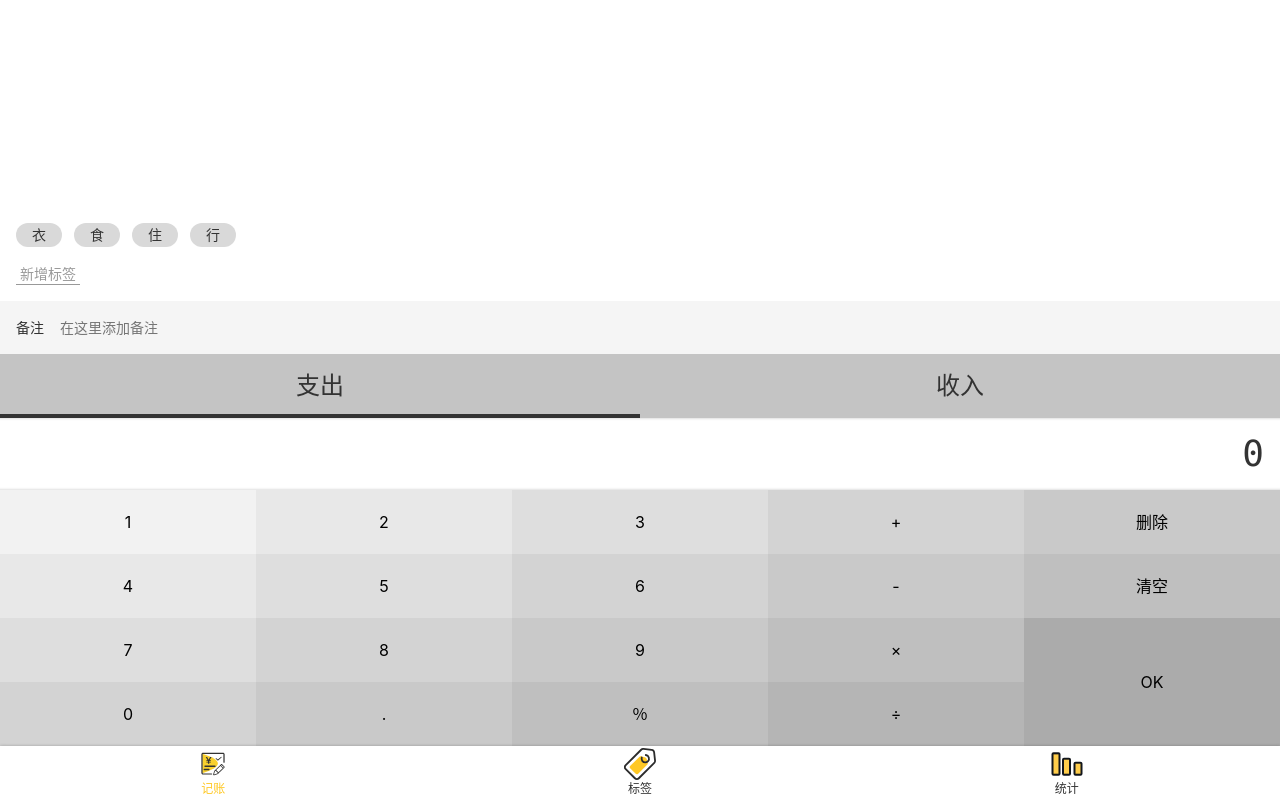
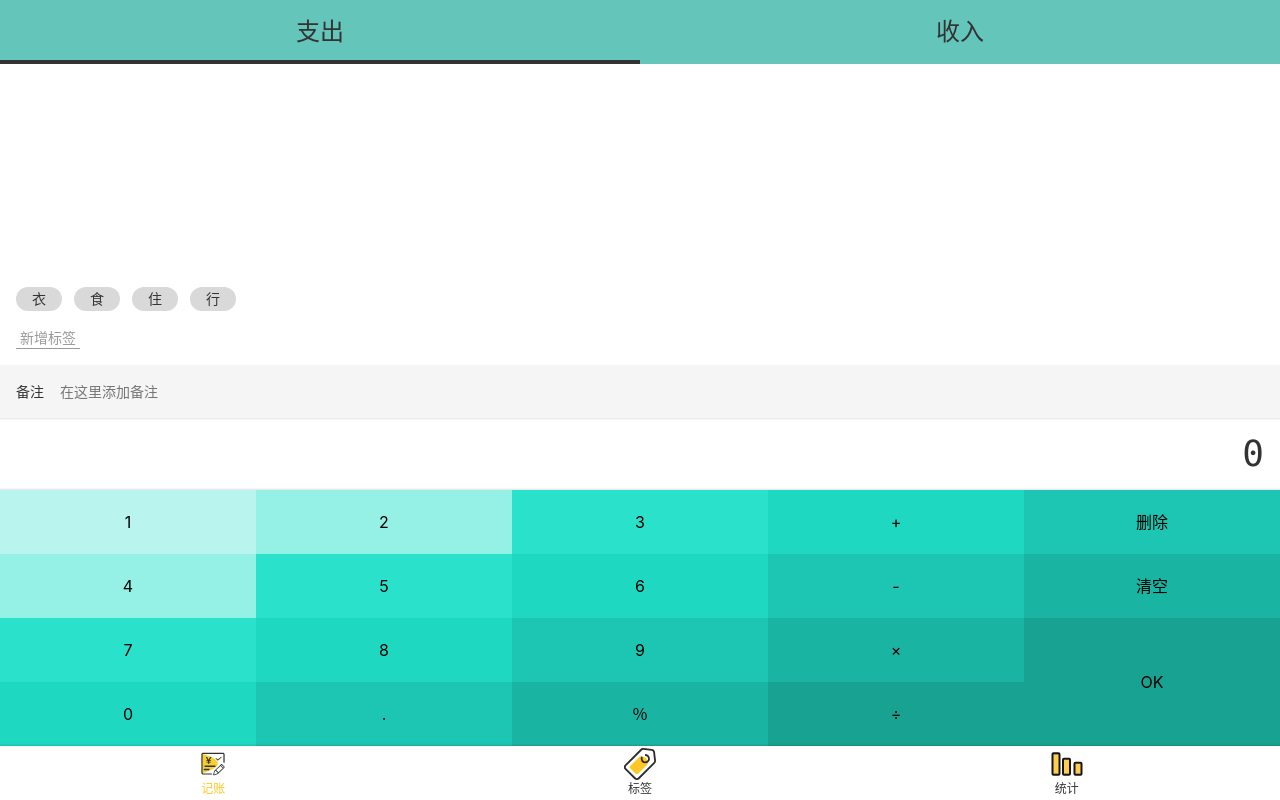
Before and after one commit to Xiaomin-Zhou/QiMei_money, a Vue app: page /#/money in a window 1280 px wide. Built offline with nearby package versions, Linux system fonts and the light colour scheme.

Commit message:
添加 + - 事件，并把record 复制并保存

```diff
--- a/src/components/Money/NumberPad.vue
+++ b/src/components/Money/NumberPad.vue
@@ -5,18 +5,20 @@
             <button @click="inputContent">1</button>
             <button @click="inputContent">2</button>
             <button @click="inputContent">3</button>
-            <button>+</button>
+            <button @click="onAdd">+</button>
             <button @click="remove">删除</button>
             <button @click="inputContent">4</button>
             <button @click="inputContent">5</button>
             <button @click="inputContent">6</button>
-            <button>-</button>
+            <button @click="onSubtract">-</button>
             <button @click="clear">清空</button>
             <button @click="inputContent">7</button>
             <button @click="inputContent">8</button>
             <button @click="inputContent">9</button>
             <button>×</button>
-            <button @click="ok" class="ok">OK</button>
+            <button @click="ok" class="ok">
+              {{ adding || subtracting ? '=' : 'OK' }}
+              </button>
             <button >0</button>
             <button @click="inputContent">.</button>
             <button>％</button>
@@ -28,11 +30,21 @@
 
 <script lang="ts">
  import Vue from "vue";
- import {Component} from "vue-property-decorator";
+ import {Component,Prop,Watch} from "vue-property-decorator";
 
  @Component
  export default class NumberPad extends Vue{
-    output = '0';
+
+  output = '0'
+  adding = false
+  subtracting = false
+  firstOutput = '0'
+  secondOutput = '0'
+  @Watch('output')
+  onOutputChange() {
+    // change
+    this.$emit('update:value', this.output)
+  }
 
     inputContent(event: MouseEvent){
         const button = (event.target as HTMLButtonElement);
@@ -48,8 +60,23 @@
             return;
       }
         if (this.output.indexOf('.') >= 0 && input === '.') {return;}
-      this.output += input;
+      // this.output += input;  从这改
+         // 开启计算模式
+    if (this.adding || this.subtracting) {
+      this.secondOutput = this.secondOutput === '0' ? input : this.secondOutput + input
+      this.output = this.output + input
+      return
     }
+    if (this.output !== '0' && this.output.indexOf('.') >= 0 && input === '.') return
+    if (this.output === '0' && input === '.') {
+      this.output = this.output + input
+    } else if (this.output === '0' && input !== '.') {
+      this.output = input
+    } else {
+      this.output = this.output + input
+    }
+}
+
     remove(){
        if(this.output.length===1){ //快到最后一个，输出0
            this.output = '0'
@@ -57,12 +84,91 @@
            this.output = this.output.slice(0,-1)
        }
     }
-      clear() {
-      this.output = '0';
+    // ok(){
+    //   this.$emit('update:value',this.output);
+    //   this.$emit('submit', this.output)
+    //   this.output = '0';
+    // }
+
+      ok() {
+    if (this.adding) {
+      const totalOutput = parseFloat(this.firstOutput) + parseFloat(this.secondOutput)
+      this.output = totalOutput + ''
+      this.firstOutput = totalOutput + ''
+      this.secondOutput = '0'
+      this.adding = false
+    } else if (this.subtracting) {
+      const totalOutput = parseFloat(this.firstOutput) - parseFloat(this.secondOutput)
+      this.output = totalOutput + ''
+      this.firstOutput = totalOutput + ''
+      this.secondOutput  ='0'
+      this.subtracting = false
+    } else {
+      const formatOutput = parseFloat(parseFloat(this.output).toFixed(2))
+      if (formatOutput < 0) {
+        alert('请输入正确的金额哦！')
+      } else {
+        // 提交
+        this.$emit('submit', formatOutput)
+        this.clear()
+
+      }
     }
-    ok(){
-      this.$emit('update:value',this.output)
+  }
+    clear() {
+    this.adding = false
+    this.subtracting = false
+    this.firstOutput = '0'
+    this.secondOutput = '0'
+    this.output = '0'
+  }
+
+
+
+    onAdd() {
+    if (this.output === '0') return
+    if (this.subtracting) {
+      const total = parseFloat(this.firstOutput) - parseFloat(this.secondOutput)
+      this.output = total + '+'
+      this.firstOutput = total + ''
+      this.secondOutput = '0'
+      this.subtracting = false
+      this.adding = true
+      return
     }
+    if (this.adding) {
+      const total = parseFloat(this.firstOutput) + parseFloat(this.secondOutput)
+      this.output = total + '+'
+      this.firstOutput = total + ''
+      this.secondOutput = '0'
+    } else {
+      this.adding = true
+      this.firstOutput = parseFloat(this.output).toFixed(2)
+      this.output = this.output + '+'
+    }
+  }
+  onSubtract() {
+    if (this.output === '0') return
+    if (this.adding) {
+      const total = parseFloat(this.firstOutput) + parseFloat(this.secondOutput)
+      this.output = total + '-'
+      this.firstOutput = total + ''
+      this.secondOutput = '0'
+      this.adding = false
+      this.subtracting = true
+      return
+    }
+    if (this.subtracting) {
+      const total = parseFloat(this.firstOutput) - parseFloat(this.secondOutput)
+      this.output = total + '-'
+      this.firstOutput = total + ''
+      this.secondOutput = '0'
+    } else {
+      this.subtracting = true
+      this.firstOutput = parseFloat(this.output).toFixed(2)
+      this.output = this.output + '-'
+    }
+  }
  }
 </script>
 
@@ -91,30 +197,30 @@
           float: right;
         }
         // $bg: rgba(215, 255, 36, 0.5);
-        $bg: #f2f2f2;
+        $bg: #b9f5ee;
         &:nth-child(1) {
           background: $bg;
         }
         &:nth-child(2), &:nth-child(6) {
-          background: darken($bg, 4%);
+          background: darken($bg, 8%);
         }
         &:nth-child(3), &:nth-child(7), &:nth-child(11) {
-          background: darken($bg, 4*2%);
+          background: darken($bg, 4*8%);
         }
         &:nth-child(4), &:nth-child(8), &:nth-child(12), &:nth-child(16) {
-          background: darken($bg, 4*3%);
+          background: darken($bg, 4*9%);
         }
         &:nth-child(5), &:nth-child(9), &:nth-child(13), &:nth-child(17) {
-          background: darken($bg, 4*4%);
+          background: darken($bg, 4*10%);
         }
         &:nth-child(10), &:nth-child(14), &:nth-child(18) {
-          background: darken($bg, 4*5%);
+          background: darken($bg, 4*11%);
         }
         &:nth-child(19) {
-          background: darken($bg, 4*6%);
+          background: darken($bg, 4*12%);
         }
         &:nth-child(15) {
-          background: darken($bg, 4*7%);
+          background: darken($bg, 4*12%);
         }
       }
     }
--- a/src/components/Money/Types.vue
+++ b/src/components/Money/Types.vue
@@ -31,7 +31,7 @@
 
 <style lang="scss" scoped>
  .types{
-        background: #c4c4c4 ;
+        background: #64c6bb ;
         text-align: center;
         display: flex;
         font-size: 24px;
--- a/src/views/Money.vue
+++ b/src/views/Money.vue
@@ -1,9 +1,9 @@
 <template>
     <Layout class-prefix="layout">
-        <NumberPad  @update:value="onUpdateAmount"/>
-        <Types :value.sync="record.type"/>
+        <NumberPad  @update:value="onUpdateAmount" @submit="saveRecord"/>
         <Notes @update:value="onUpdateNotes"/>
         <Tags :data-source.sync="tags" @update:value="onUpdateTags"/>
+        <Types :value.sync="record.type"/>
     </Layout>
 </template>
 
@@ -13,7 +13,9 @@ import Tags from '@/components/Money/Tags.vue';
     import Notes from '@/components/Money/Notes.vue';
     import Types from '@/components/Money/Types.vue';
     import NumberPad from '@/components/Money/NumberPad.vue';
- import {Component} from "vue-property-decorator";
+    import {Component, Watch} from "vue-property-decorator";
+
+  const recordList: Record[] = JSON.parse(window.localStorage.getItem('recordList') || '[]');
 
     type Record = {
         tags: string[];
@@ -29,6 +31,7 @@ import NumberPad from '@/components/Money/NumberPad.vue';
     })
     export default class Money extends Vue{
         tags=['衣','食','住','行'];
+        recordList: Record[] = recordList;
         record: Record = {
             tags: [], notes: '', type: '-', amount: 0
         };
@@ -44,6 +47,19 @@ import NumberPad from '@/components/Money/NumberPad.vue';
             this.record.amount = parseInt(value);
         }
 
+        saveRecord() {
+
+        const record2: Record = JSON.parse(JSON.stringify(this.record));
+        record2.createdAt = new Date();
+        this.recordList.push(record2);
+        }
+
+        @Watch('recordList')
+        onRecordListChange() {
+            window.localStorage.setItem('recordList', JSON.stringify(this.recordList));
+            console.log(this.recordList);
+    }
+
     }
 </script>
 
```
Lines whose indentation alone changed are shown as unchanged.
